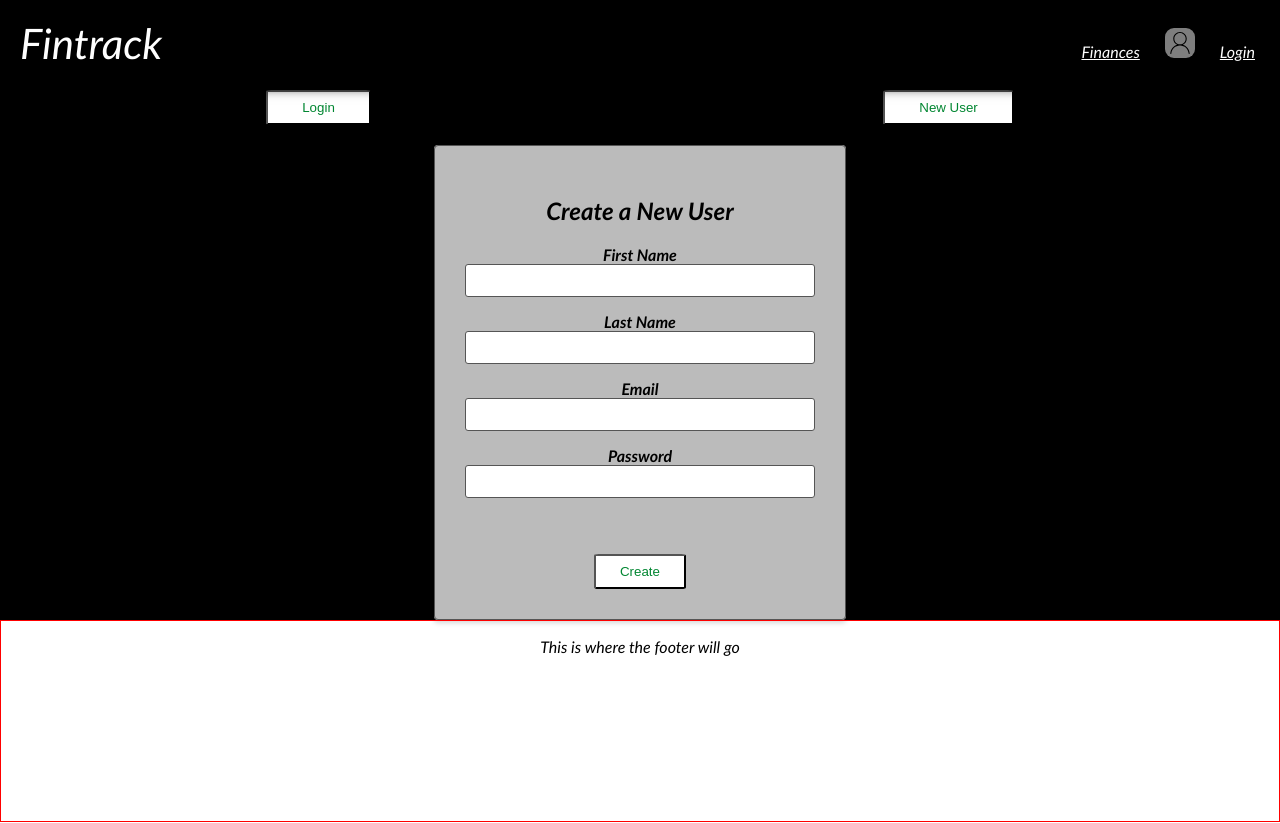
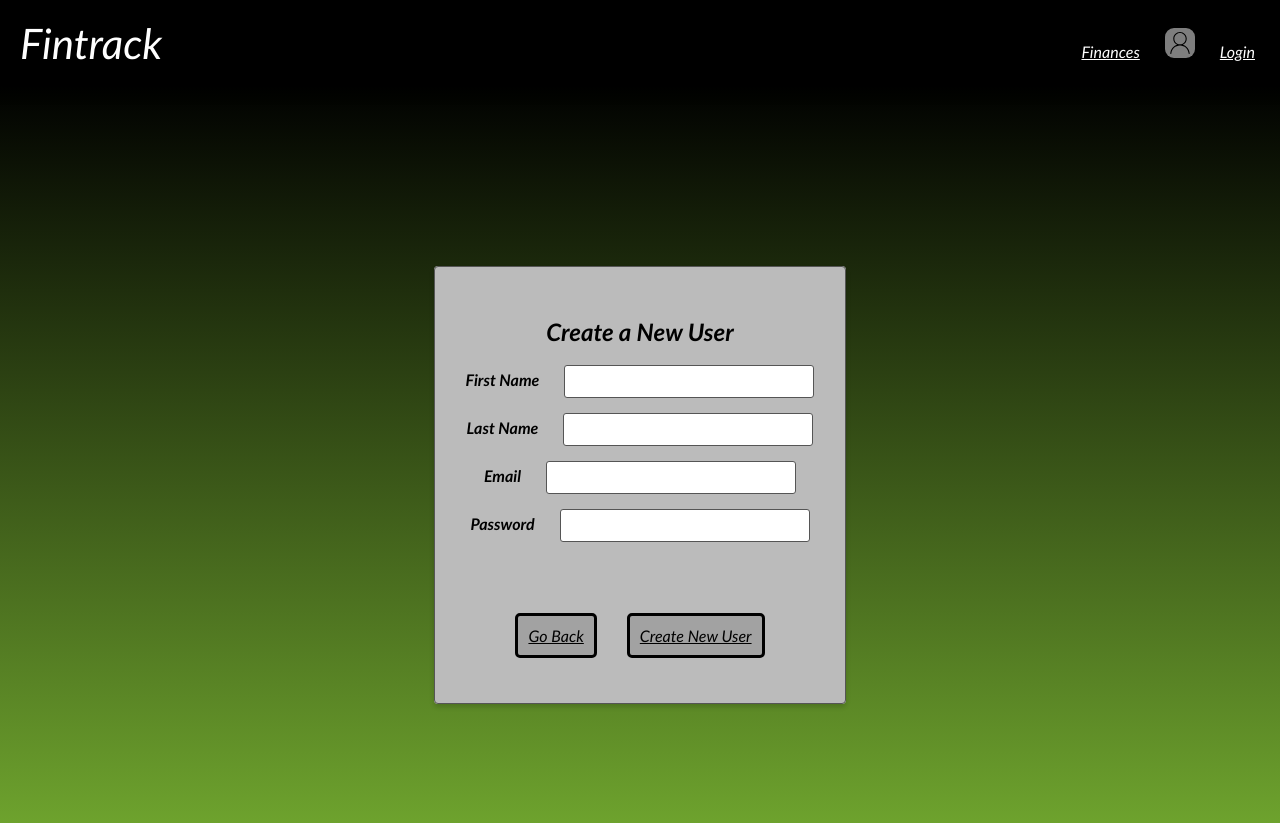
Before and after one commit to DexStephens/FinTrack, a React (Create React App) app in the folder client/: page /profile/newUser in a window 1280 px wide. Shown: the top 823 px of the page. Built offline with nearby package versions, Linux system fonts and the light colour scheme.

Commit message:
backgrounds/css/logins/userName/pages

```diff
--- a/client/src/Downloads/DownloadsPage.tsx
+++ b/client/src/Downloads/DownloadsPage.tsx
@@ -1,9 +1,12 @@
 /** @jsxImportSource @emotion/react */
 import { css } from '@emotion/react';
+import '../myCSS.css';
 
 export const DownloadsPage = () => {
   return (
     <>
+      <section className="one">
+        <div className="content">
           <center
             css={css`
               margin-top: 100px;
@@ -19,7 +22,8 @@ export const DownloadsPage = () => {
                 border-radius: 10px;
                 overflow-x: scroll;
                 box-shadow: inset 0 -3em 3em rgba(0, 0, 0, 0.1),
-              0 0 0 2px rgb(255, 255, 255), 0.3em 0.3em 1em rgba(0, 0, 0, 0.3);
+                  0 0 0 2px rgb(255, 255, 255),
+                  0.3em 0.3em 1em rgba(0, 0, 0, 0.3);
               `}
             >
               <thead
@@ -58,7 +62,9 @@ export const DownloadsPage = () => {
               >
                 <tr>
                   <td>Singles Life Planning</td>
-              <td>Here you can plan your life -- planning for single people</td>
+                  <td>
+                    Here you can plan your life -- planning for single people
+                  </td>
                   <td>Video Link</td>
                   <td>
                     <a href="https://docs.google.com/spreadsheets/d/1yUfZxdT6yceSbMRi4AsBJF5rPiaSHDRBizxzb6xQCEs/copy?usp=sharing">
@@ -82,6 +88,8 @@ export const DownloadsPage = () => {
               </tbody>
             </table>
           </center>
+        </div>
+      </section>
     </>
   );
 };
--- a/client/src/Home/Header.tsx
+++ b/client/src/Home/Header.tsx
@@ -14,7 +14,7 @@ export const Header = () => {
             Finances
           </Link>
           <UserIcon />
-          <Link to="profile" className="navLink">
+          <Link to="profile/login" className="navLink">
             Login
           </Link>
         </div>
--- a/client/src/Profile/LoginForm.tsx
+++ b/client/src/Profile/LoginForm.tsx
@@ -11,6 +11,8 @@ import {
 import { useForm } from 'react-hook-form';
 import React from 'react';
 import { CheckLogin } from './LoginData';
+import { Link } from 'react-router-dom';
+import '../myCSS.css';
 
 type FormData = {
   email: string;
@@ -44,6 +46,8 @@ export const LoginForm = () => {
   };
 
   return (
+    <section className="one">
+      <div className="content">
         <form onSubmit={handleSubmit(submitForm)}>
           <ProfileFieldset disabled={isSubmitting || successfullySubmitted}>
             <div
@@ -61,7 +65,9 @@ export const LoginForm = () => {
                 id="email"
                 {...register('email', { required: true })}
               />
-          {errors.email?.type === 'required' && <p>Please enter your email</p>}
+              {errors.email?.type === 'required' && (
+                <p>Please enter your email</p>
+              )}
             </FieldContainer>
             <FieldContainer>
               <FieldLabel htmlFor="password">Password</FieldLabel>
@@ -78,10 +84,17 @@ export const LoginForm = () => {
             </FieldContainer>
             {invalidUser && <h3>Email or password is invalid</h3>}
             <FormButtonContainer>
-          <PrimaryButton>Create</PrimaryButton>
+              <Link className="buttons" to="../login">
+                Login
+              </Link>
+              <Link className="buttons" to="/profile/newUser">
+                Create New User
+              </Link>
             </FormButtonContainer>
             {successfullySubmitted && <h1>You are now logged in</h1>}
           </ProfileFieldset>
         </form>
+      </div>
+    </section>
   );
 };
--- a/client/src/Profile/NewUserForm.tsx
+++ b/client/src/Profile/NewUserForm.tsx
@@ -9,6 +9,8 @@ import {
   PrimaryButton,
 } from '../Styles';
 import { useForm } from 'react-hook-form';
+import '../myCSS.css';
+import { Link } from 'react-router-dom';
 
 type FormData = {
   firstName: string;
@@ -32,6 +34,8 @@ export const NewUserForm = () => {
   };
 
   return (
+    <section className="one">
+      <div className="content">
         <form onSubmit={handleSubmit(submitForm)}>
           <ProfileFieldset>
             <div
@@ -64,7 +68,9 @@ export const NewUserForm = () => {
                 type="text"
                 {...register('lastName', { required: true, minLength: 2 })}
               />
-          {errors.lastName?.type === 'required' && <p>Last name is required</p>}
+              {errors.lastName?.type === 'required' && (
+                <p>Last name is required</p>
+              )}
               {errors.lastName?.type === 'minLength' && (
                 <p>Last name must have at least two characters</p>
               )}
@@ -74,10 +80,15 @@ export const NewUserForm = () => {
               <FieldInput
                 id="email"
                 type="text"
-            {...register('email', { required: true, pattern: /.+@\w+\.\w+/ })}
+                {...register('email', {
+                  required: true,
+                  pattern: /.+@\w+\.\w+/,
+                })}
               />
               {errors.email?.type === 'required' && <p>Email is required</p>}
-          {errors.email?.type === 'pattern' && <p>Please use a valid email</p>}
+              {errors.email?.type === 'pattern' && (
+                <p>Please use a valid email</p>
+              )}
             </FieldContainer>
             <FieldContainer>
               <FieldLabel htmlFor="password">Password</FieldLabel>
@@ -98,9 +109,16 @@ export const NewUserForm = () => {
               )}
             </FieldContainer>
             <FormButtonContainer>
-          <PrimaryButton>Create</PrimaryButton>
+              <Link className="buttons" to="../login">
+                Go Back
+              </Link>
+              <Link className="buttons" to="../login">
+                Create New User
+              </Link>
             </FormButtonContainer>
           </ProfileFieldset>
         </form>
+      </div>
+    </section>
   );
 };
--- a/client/src/Profile/ProfilePage.tsx
+++ b/client/src/Profile/ProfilePage.tsx
@@ -5,48 +5,6 @@ import { Outlet, Link } from 'react-router-dom';
 export const ProfilePage = () => {
   return (
     <>
-      <div
-        css={css`
-          display: flex;
-          justify-content: space-around;
-          padding: 10px;
-        `}
-      >
-        <PrimaryButton>
-          <Link
-            to="login"
-            css={css`
-              padding: 5px 10px;
-              background-color: transparent;
-              color: inherit;
-              text-decoration: none;
-              cursor: pointer;
-              span {
-                margin-left: 7px;
-              }
-            `}
-          >
-            Login
-          </Link>
-        </PrimaryButton>
-        <PrimaryButton>
-          <Link
-            to="newUser"
-            css={css`
-              padding: 5px 10px;
-              background-color: transparent;
-              color: inherit;
-              text-decoration: none;
-              cursor: pointer;
-              span {
-                margin-left: 7px;
-              }
-            `}
-          >
-            New User
-          </Link>
-        </PrimaryButton>
-      </div>
       <div>
         <Outlet />
       </div>
--- a/client/src/Styles.ts
+++ b/client/src/Styles.ts
@@ -73,18 +73,24 @@ const baseFieldCSS = css`
   :disabled {
     background-color: ${secondaryGrey};
   }
+  display: inline-block;
 `;
 
 export const FieldInput = styled.input`
-  ${baseFieldCSS}
+  ${baseFieldCSS};
+  width: 250px;
+  margin-left: 25px;
+  vertical-align: baseline;
 `;
 
 export const FieldLabel = styled.label`
   font-weight: bold;
+  display: inline-block;
 `;
 
 export const FieldContainer = styled.div`
   margin-bottom: 10px;
+  width: 500px auto;
 `;
 
 export const FormButtonContainer = styled.div`
--- a/client/src/myCSS.css
+++ b/client/src/myCSS.css
@@ -68,6 +68,10 @@ section {
 
 .one {
   background-image: linear-gradient(180deg, Black, #76af31);
+  -webkit-background-size: cover;
+  -moz-background-size: cover;
+  -o-background-size: cover;
+  background-size: cover;
 }
 
 .subheading {
```
Lines whose indentation alone changed are shown as unchanged.
